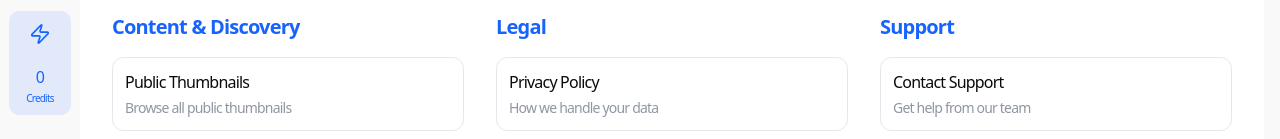
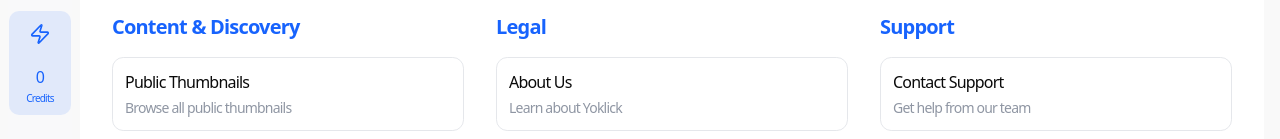
Before and after one commit to mashcatg/yoklick-2, a Next.js app: page /sitemap in a window 1280 px wide. Shown: the part 661-800 px from the top of the page. Built offline with nearby package versions, Linux system fonts and the light colour scheme; no server answers.

Commit message:
sitemap update

```diff
--- a/src/app/(main)/sitemap/page.tsx
+++ b/src/app/(main)/sitemap/page.tsx
@@ -41,6 +41,7 @@ export default function SitemapPage() {
     {
       title: "Legal",
       links: [
+        { href: "/about", label: "About Us", description: "Learn about Yoklick" },
         { href: "/privacy", label: "Privacy Policy", description: "How we handle your data" },
         { href: "/terms", label: "Terms & Conditions", description: "Terms of service" },
       ]
```
Also changed, not shown: 1 other file (tests, documents, lock files or other folders).
